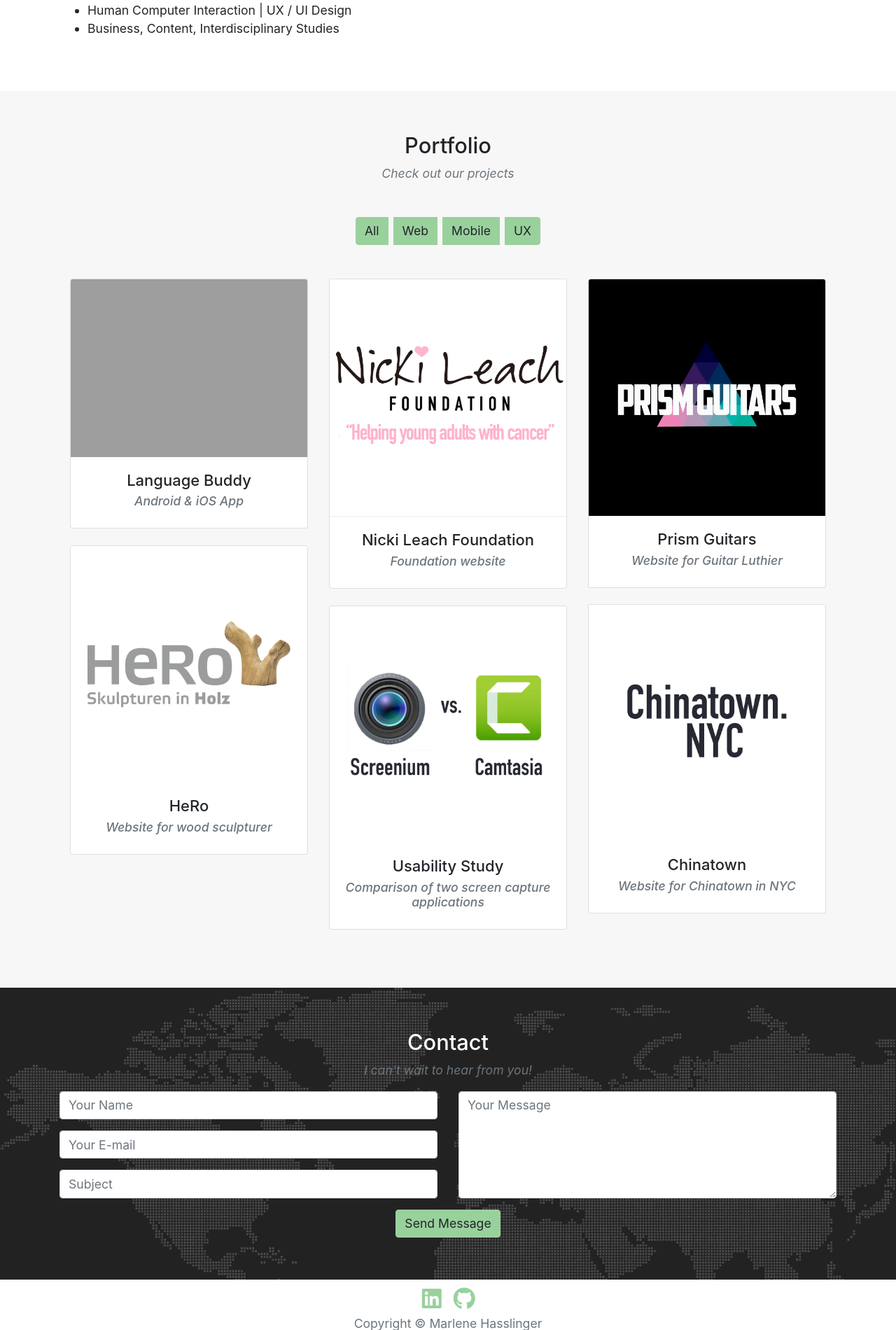
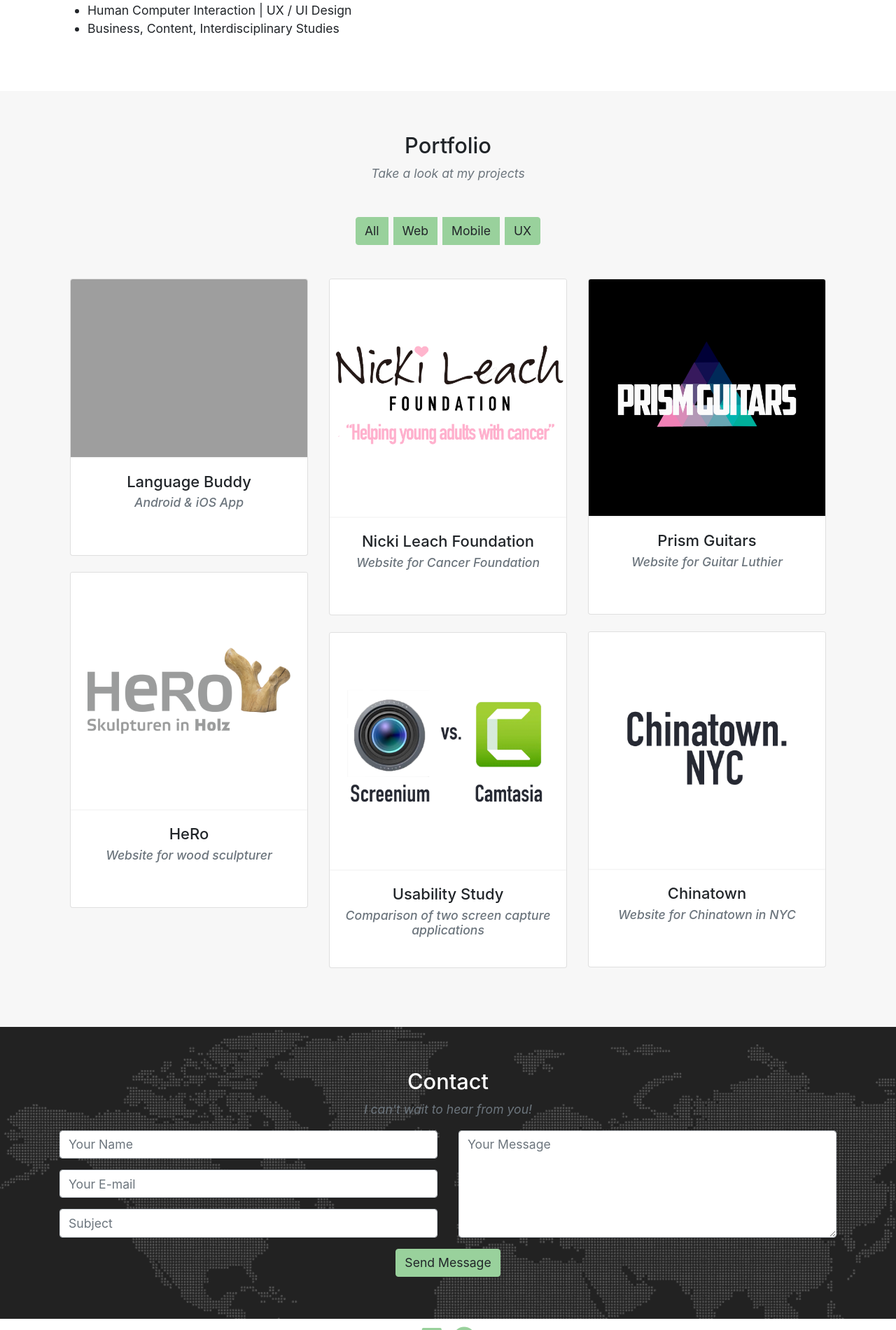
Before and after one commit to marlenehasslinger/Portfolio-Website, a PHP site: page / in a window 1280 px wide. Shown: the part 2890-4790 px from the top of the page at 70% size. Run offline with PHP 8.4, Linux system fonts and the light colour scheme; grey boxes are pictures that could not be loaded.

Commit message:
Fixed card height bug

```diff
--- a/index.html
+++ b/index.html
@@ -35,7 +35,6 @@
               <a class="nav-item nav-link" href="#portfolio">Portfolio</a>
               <a class="nav-item nav-link" href="#resume">Resume</a>
               <a class="nav-item nav-link" href="#contact">Contact</a>
-
             </div>
           </div>
         </nav>
@@ -75,7 +74,6 @@
           </div>
         </div>
       </div>
-  </div>
   </section>
   <section id="services" class="services">
     <div class="container">
@@ -212,7 +210,7 @@
   <section id="portfolio" class="portfolio">
     <div class="container">
       <h3 class="text-center">Portfolio</h3>
-      <p class="text-center text-muted font-italic mb-5">Check out our projects</p>
+      <p class="text-center text-muted font-italic mb-5">Take a look at my projects</p>
       <div class="row">
         <div class="col-md-12 text-center">
           <div id="filters" class="btn-group mb-5" role="group" aria-label="Basic example">
@@ -239,7 +237,7 @@
               <img class="card-img-top" src="images/worksamples/nickileachfoundation.png" alt="Card image cap">
               <div class="card-body text-center">
                 <h5 class="card-title">Nicki Leach Foundation</h5>
-                <h6 class="card-subtitle text-muted font-italic mb-2">Foundation website</h6>
+                <h6 class="card-subtitle text-muted font-italic mb-2">Website for Cancer Foundation</h6>
               </div>
             </div>
           </div>
@@ -327,7 +325,7 @@
   </div>
 
 
-  <!-- Modals fpr Portfolio -->
+  <!-- Modals for Portfolio -->
 
   <div id="foreignBuddyModal" class="modal fade" tabindex="-1" role="dialog" aria-labelledby="myLargeModalLabel"
     aria-hidden="true">
--- a/index.scss
+++ b/index.scss
@@ -162,7 +162,14 @@ $page-menu-size: 175px;
 
     .card{
         cursor: pointer;
+
+        .card-body{
+            height: 140px;
+            border-top: 2px solid $section-color-alterernative;
+
+        }
     }
+
 }
 
 
```
Also changed, not shown: images/placeholders/aboutus/architektur-gebaude-hochhaus-599459.jpg (deleted), images/placeholders/aboutus/berge-canyon-dammerung-965154.jpg (deleted), images/placeholders/aboutus/dammerung-draussen-felsen-946351.jpg (deleted), images/placeholders/aboutus/globus-hand-makro-1275393.jpg (deleted), images/placeholders/portfolio/adventure-daylight-girl-1462014.jpg (deleted), images/placeholders/portfolio/aerial-view-color-daylight-1125278.jpg (deleted), images/placeholders/portfolio/architecture-basilica-buildings-326709.jpg (deleted), images/placeholders/portfolio/architecture-building-buildings-264706.jpg (deleted), images/placeholders/portfolio/ballpen-blur-bokeh-834897.jpg (deleted), images/placeholders/portfolio/breakfast-citrus-close-up-1435740.jpg (deleted), images/worksamples/nickileachfoundation.png, index.css, 1 other file.
